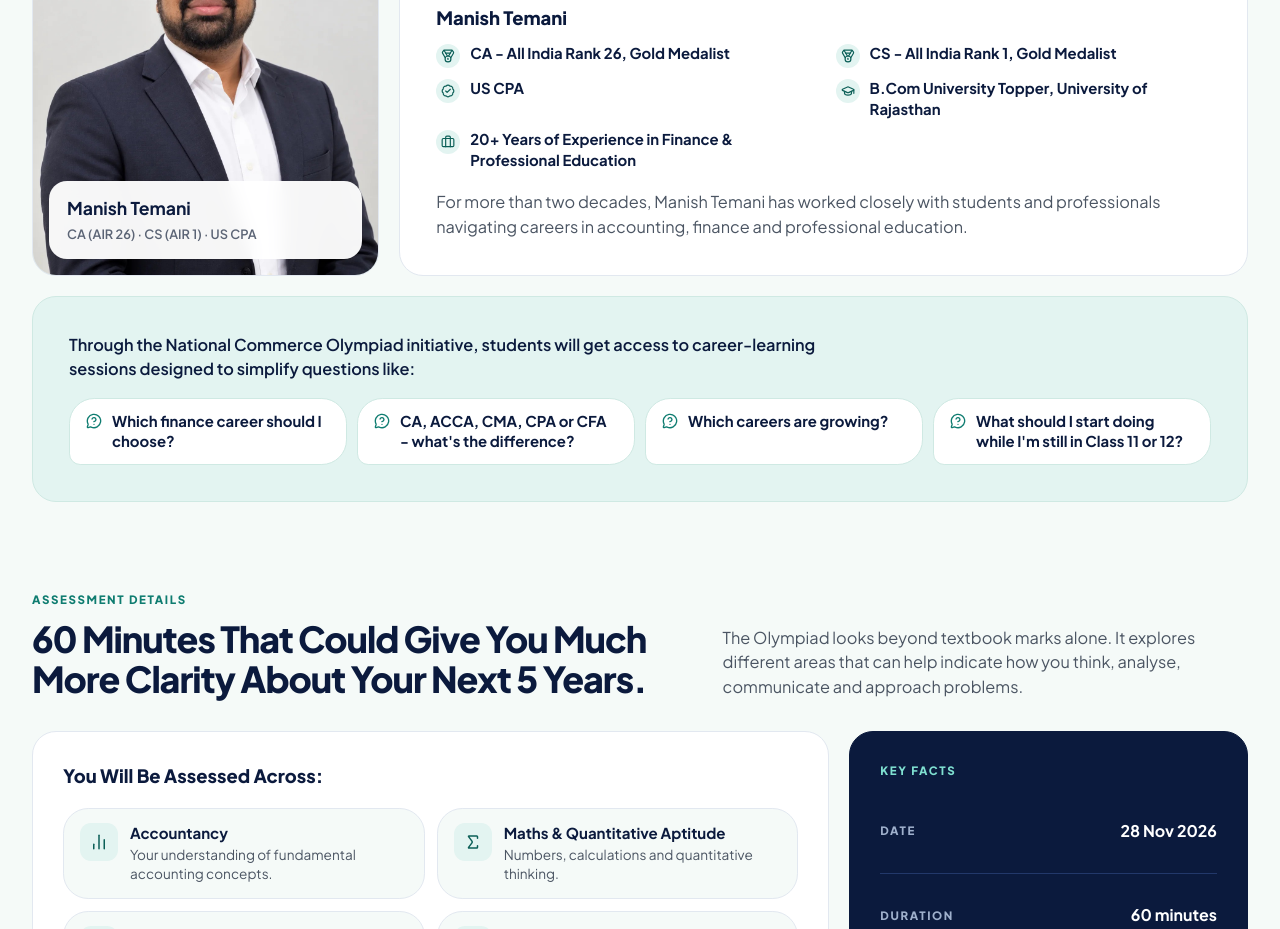
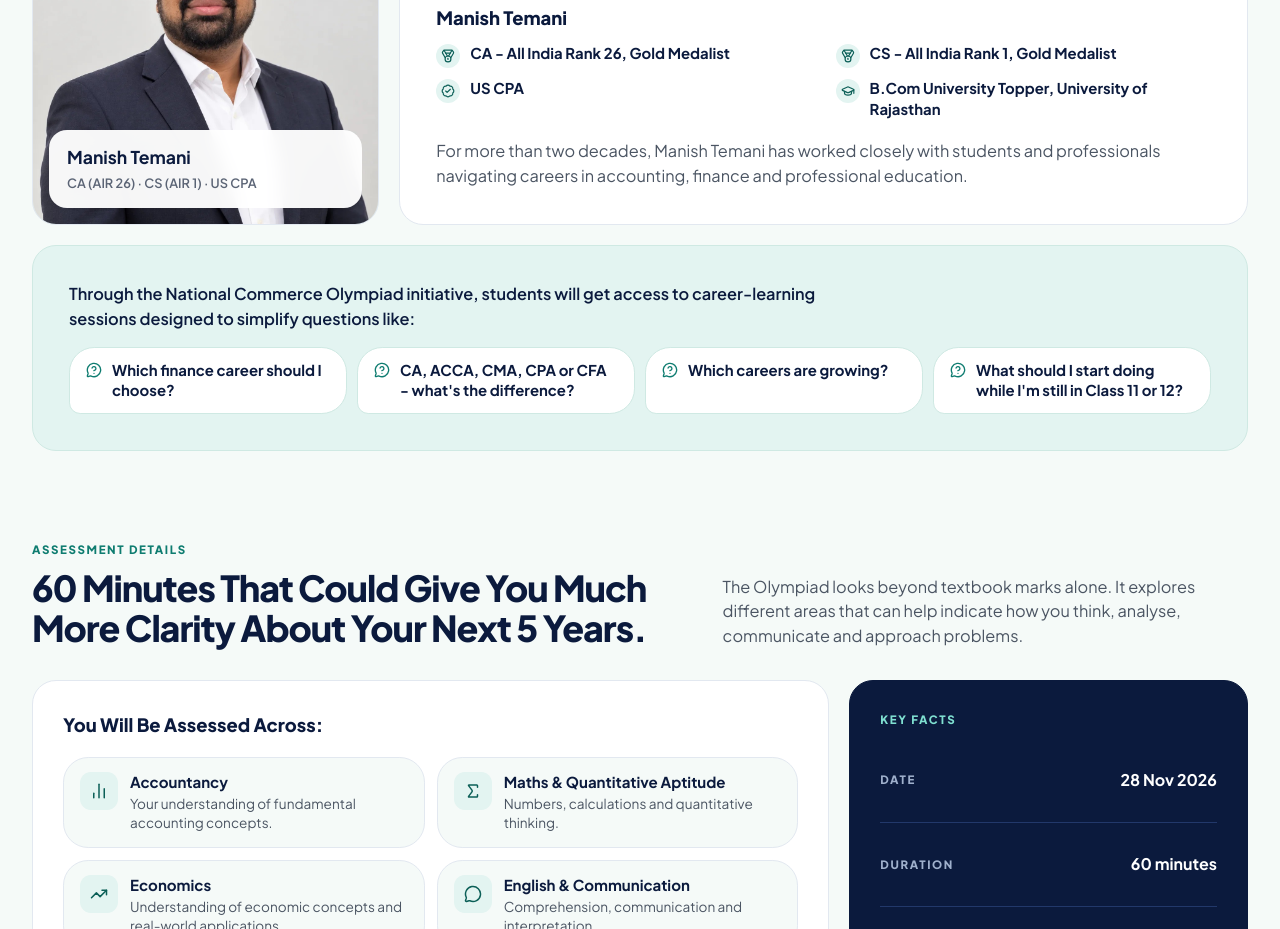
Before and after one commit to mardimanisha/acca-olympiad, a Next.js app: page / in a window 1280 px wide. Shown: the part 6440-7369 px from the top of the page. Built offline with nearby package versions, Linux system fonts and the light colour scheme.

Commit message:
Remove "20+ years" credential from the mentor section
Co-Authored-By: Claude Opus 5.5 <noreply@anthropic.com>

```diff
--- a/src/components/sections/mentor.tsx
+++ b/src/components/sections/mentor.tsx
@@ -1,5 +1,5 @@
 import Image from "next/image";
-import { BadgeCheck, Briefcase, GraduationCap, Medal, MessageCircleQuestion } from "lucide-react";
+import { BadgeCheck, GraduationCap, Medal, MessageCircleQuestion } from "lucide-react";
 import { Stagger, Tile } from "@/components/motion";
 import { Section, Wrap } from "@/components/site";
 
@@ -8,7 +8,6 @@ const CREDENTIALS = [
   { icon: Medal, text: "CS - All India Rank 1, Gold Medalist" },
   { icon: BadgeCheck, text: "US CPA" },
   { icon: GraduationCap, text: "B.Com University Topper, University of Rajasthan" },
-  { icon: Briefcase, text: "20+ Years of Experience in Finance & Professional Education" },
 ];
 
 const QUESTIONS = [
```
